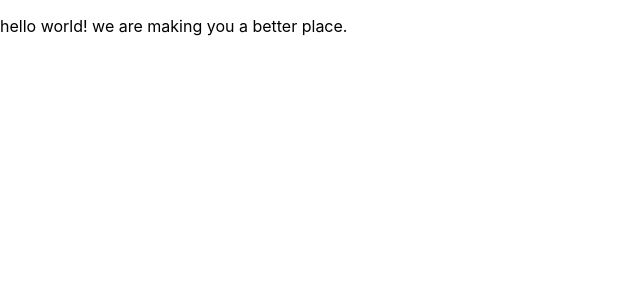
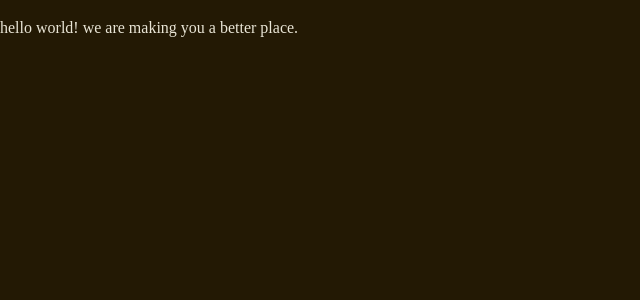
Before and after one commit to gilb3rt0/seasonal-food-hacks, a React (Create React App) app: page / in a window 1280 px wide. Shown: the top 300 px of the page, without its empty margins (0-640 px from the left). Built offline with nearby package versions, Linux system fonts and the light colour scheme; a web font is replaced by a local one.

Commit message:
theme setup

```diff
--- a/package.json
+++ b/package.json
@@ -5,6 +5,7 @@
   "dependencies": {
     "@emotion/react": "^11.9.0",
     "@emotion/styled": "^11.8.1",
+    "@fontsource/khula": "^4.5.8",
     "@fortawesome/fontawesome-svg-core": "^6.1.1",
     "@fortawesome/free-solid-svg-icons": "^6.1.1",
     "@fortawesome/react-fontawesome": "^0.1.18",
@@ -15,7 +16,7 @@
     "axios": "^0.27.2",
     "react": "^18.1.0",
     "react-dom": "^18.1.0",
-    "react-scripts": "^2.1.3",
+    "react-scripts": "^5.0.1",
     "web-vitals": "^2.1.4"
   },
   "scripts": {
--- a/src/App.jsx
+++ b/src/App.jsx
@@ -1,10 +1,16 @@
 import React from "react";
+import themeGlobal from "./theme";
+import { ThemeProvider } from "@mui/material/styles";
+import { CssBaseline } from "@mui/material";
 
 function App() {
   return (
-    <div>
-      <p>hello world! we are making you a better place.</p>
-    </div>
+    <ThemeProvider theme={themeGlobal}>
+      <CssBaseline />
+      <div>
+        <p>hello world! we are making you a better place.</p>
+      </div>
+    </ThemeProvider>
   );
 }
 
--- /dev/null
+++ b/src/theme.jsx
@@ -0,0 +1,32 @@
+import { createTheme } from "@mui/material/styles";
+import "@fontsource/khula";
+
+const themeGlobal = createTheme({
+  palette: {
+    primary: {
+      main: "#384125",
+      contrastText: "#E9E5D6",
+    },
+    secondary: {
+      main: "#ACB992",
+    },
+    error: {
+      main: "#C72C41" /* To Do: Test where error color appears then change accordingly */,
+    },
+    background: {
+      default: "#231904",
+      secondary: "#120D02",
+      third: "#424242",
+    },
+    text: {
+      primary: "#E9E5D6",
+      secondary: "#BDC1C5",
+      third: "#0000" /* To Do: Find suitable shade of black */,
+    },
+  },
+  typography: {
+    fontFamily: ["Kuhla"].join(","),
+  },
+});
+
+export default themeGlobal;
```
Also changed, not shown: 1 other file (tests, documents, lock files or other folders).
